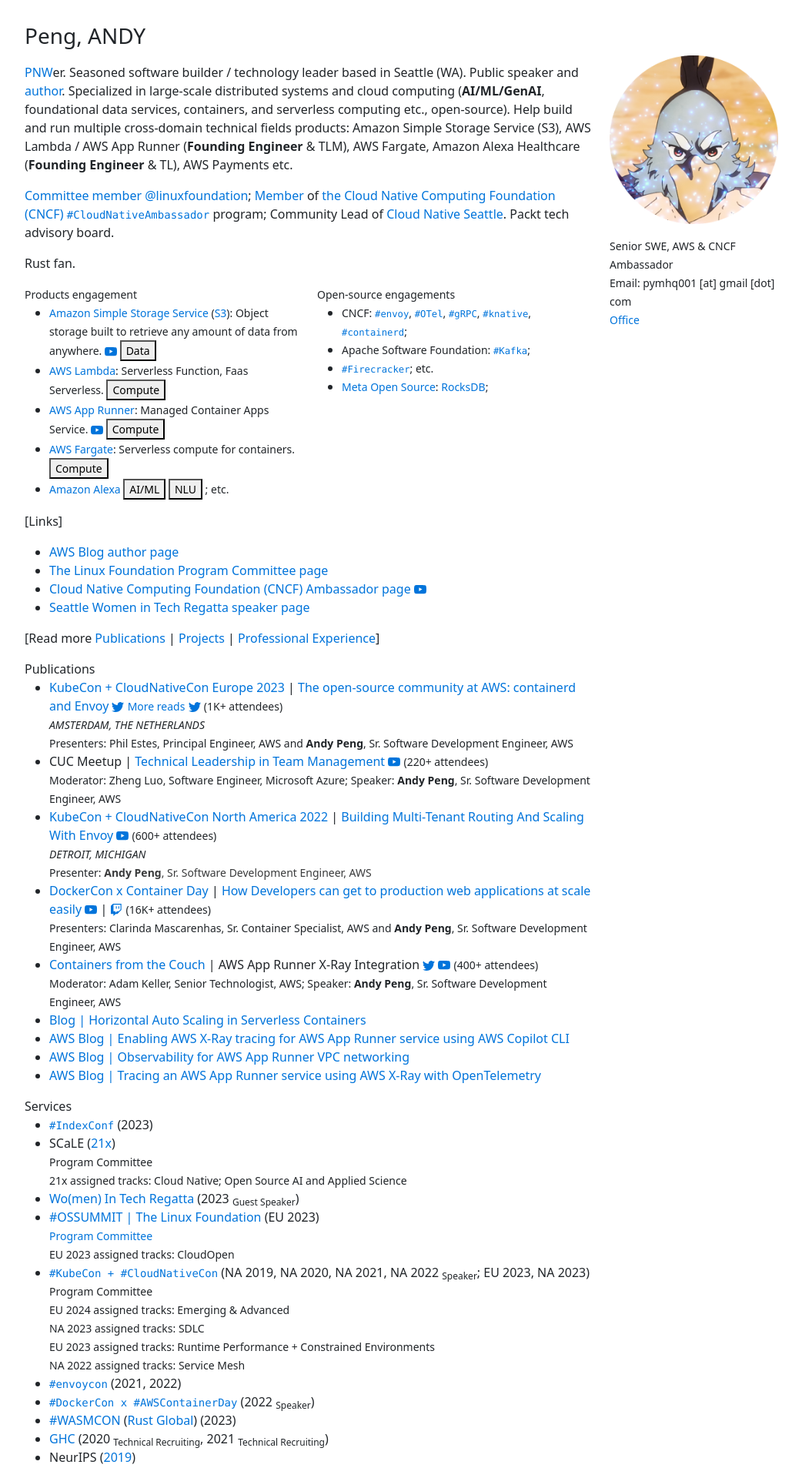
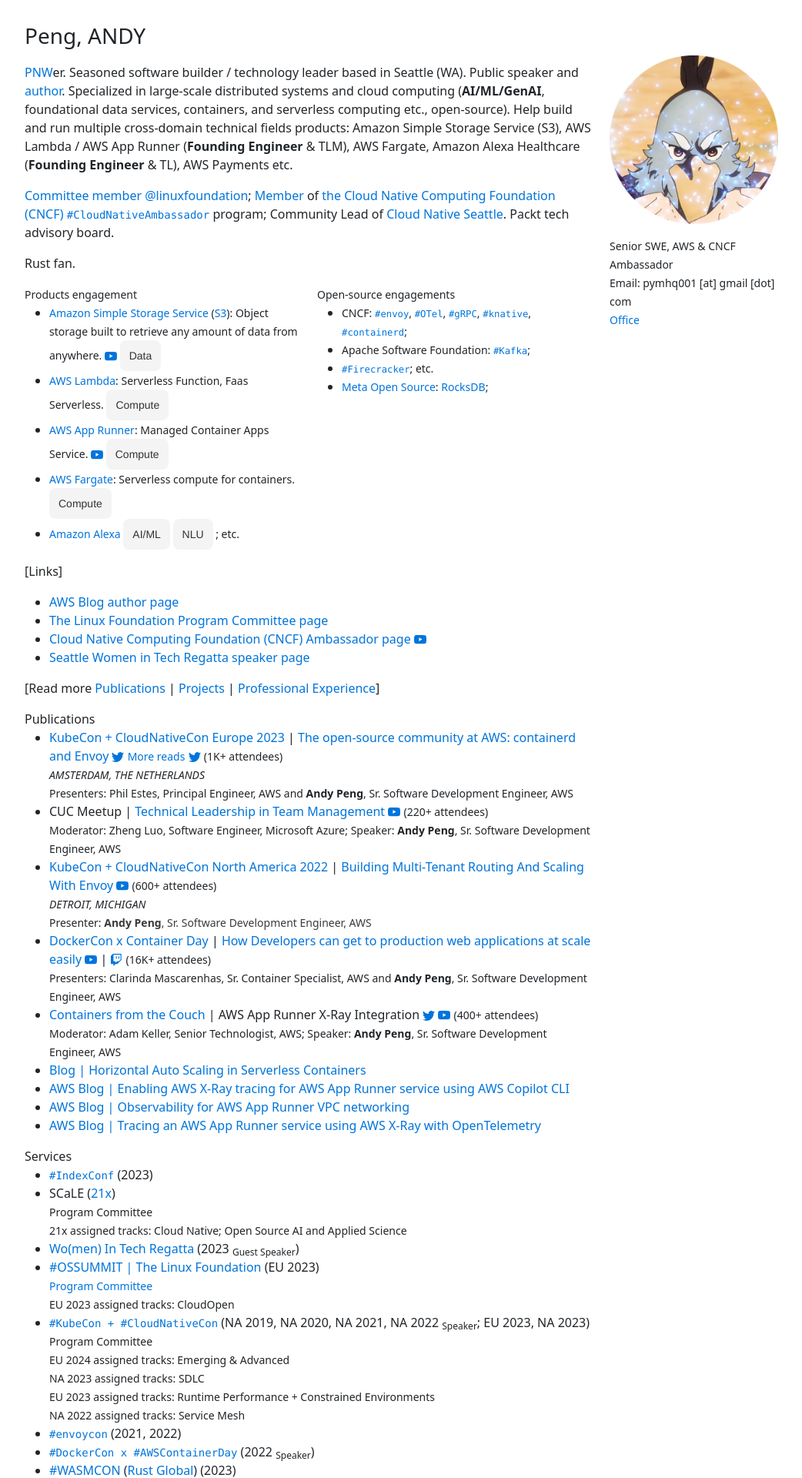
Before and after one commit to gfw001/gfw001.github.io, a Jekyll site: the page index.html, which Jekyll copies as it is, in a window 1280 px wide. Shown: the top 1920 px of the page at 77% size, without its empty margins (50-1092 px from the left). Built offline with Jekyll 4.4.1, drawn with Linux system fonts in a browser that asks for light colours.

Commit message:
Update index.html

```diff
--- a/index.html
+++ b/index.html
@@ -44,52 +44,27 @@
     color: rgba(20, 20, 20, 0.6);
   }
 
-<!-- HTML !-->
-
-/* CSS */
   button {
-  background-image: linear-gradient(#f7f8fa ,#e7e9ec);
-  border-color: #adb1b8 #a2a6ac #8d9096;
-  border-style: solid;
-  border-width: 1px;
-  border-radius: 3px;
-  box-shadow: rgba(255,255,255,.6) 0 1px 0 inset;
-  box-sizing: border-box;
-  color: #0f1111;
+	background-color: rgba(51, 51, 51, 0.05);
+	border-radius: 8px;
+	border-width: 0;
+	color: #333333;
 	cursor: pointer;
 	display: inline-block;
-  font-family: "Amazon Ember",Arial,sans-serif;
+	font-family: "Haas Grot Text R Web", "Helvetica Neue", Helvetica, Arial, sans-serif;
 	font-size: 14px;
-  height: 29px;
-  font-size: 13px;
-  outline: 0;
-  overflow: hidden;
-  padding: 0 11px;
+	font-weight: 500;
+	line-height: 20px;
+	list-style: none;
+	margin: 0;
+	padding: 10px 12px;
 	text-align: center;
-  text-decoration: none;
-  text-overflow: ellipsis;
+	transition: all 200ms;
+	vertical-align: baseline;
+	white-space: nowrap;
 	user-select: none;
 	-webkit-user-select: none;
 	touch-action: manipulation;
-  white-space: nowrap;
-}
-
-button:active {
-  border-bottom-color: #a2a6ac;
-}
-
-button:active:hover {
-  border-bottom-color: #a2a6ac;
-}
-
-button:hover {
-  border-color: #a2a6ac #979aa1 #82858a;
-}
-
-button:focus {
-  border-color: #e77600;
-  box-shadow: rgba(228, 121, 17, .5) 0 0 3px 2px;
-  outline: 0;
   }
 </style>
 
```
Lines whose indentation alone changed are shown as unchanged.
